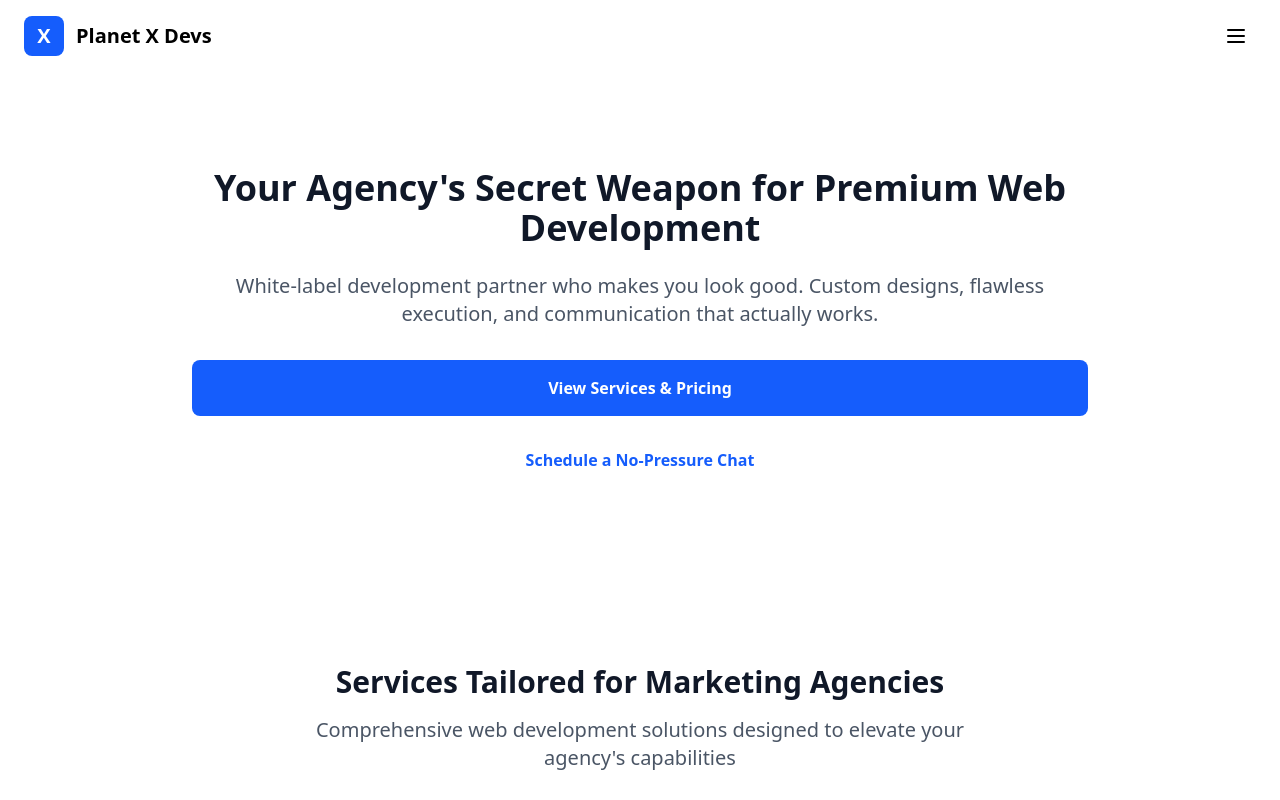
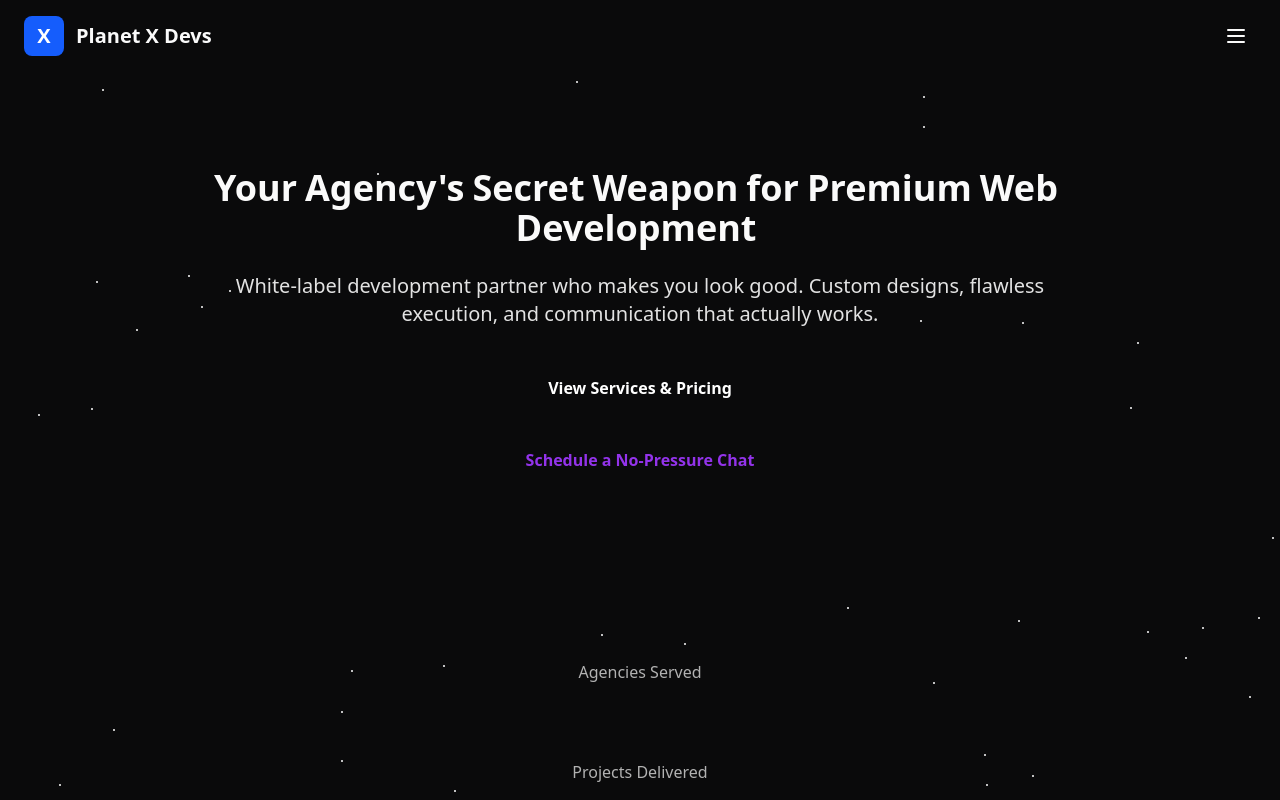
Before and after one commit to NateDogg97/Planet-X-Devs, a Next.js app: page / in a window 1280 px wide. Shown: the top 800 px of the page. Built offline with nearby package versions, Linux system fonts and the light colour scheme.

Commit message:
updated hero

```diff
--- a/package.json
+++ b/package.json
@@ -9,8 +9,10 @@
     "lint": "next lint"
   },
   "dependencies": {
+    "framer-motion": "^12.18.1",
     "next": "15.3.2",
     "react": "^19.0.0",
+    "react-countup": "^6.5.3",
     "react-dom": "^19.1.0",
     "resend": "^4.5.1"
   },
--- a/src/app/globals.css
+++ b/src/app/globals.css
@@ -3,18 +3,143 @@
 :root {
   --background: #ffffff;
   --foreground: #171717;
-  --nebula-black: #0A0A0B;
-  --nebula-purple: #6B46C1;
-  --nebula-violet: #9333EA;
-  --nebula-blue: #312E81;
-  --nebula-white: #FAFAFA;
 }
 
-@theme inline {
+@theme {
   --color-background: var(--background);
   --color-foreground: var(--foreground);
   --font-sans: var(--font-geist-sans);
   --font-mono: var(--font-geist-mono);
+
+  /* Nebula colors */
+  --color-nebula-black: #0A0A0B;
+  --color-nebula-purple: #6B46C1;
+  --color-nebula-violet: #9333EA;
+  --color-nebula-blue: #312E81;
+  --color-nebula-white: #FAFAFA;
+  --color-nebula-cyan: #06B6D4;
+
+  /* Nebula color opacity variants */
+  --color-nebula-purple-20: rgb(107 70 193 / 0.2);
+  --color-nebula-purple-30: rgb(107 70 193 / 0.3);
+  --color-nebula-violet-10: rgb(147 51 234 / 0.1);
+  --color-nebula-violet-20: rgb(147 51 234 / 0.2);
+  --color-nebula-violet-30: rgb(147 51 234 / 0.3);
+  --color-nebula-violet-50: rgb(147 51 234 / 0.5);
+}
+
+/* All keyframes defined here */
+@keyframes twinkle {
+  0%, 100% { opacity: 0.3; }
+  50% { opacity: 1; }
+}
+
+@keyframes float {
+  0%, 100% { transform: translateY(0px); }
+  50% { transform: translateY(-20px); }
+}
+
+@keyframes orbit {
+  from { transform: rotate(0deg) translateX(60px) rotate(0deg); }
+  to { transform: rotate(360deg) translateX(60px) rotate(-360deg); }
+}
+
+@keyframes pulse {
+  0%, 100% { opacity: 1; }
+  50% { opacity: 0.5; }
+}
+
+@keyframes floatUp {
+  from { transform: translateY(100vh) scale(0); }
+  to { transform: translateY(-100vh) scale(1); }
+}
+
+@keyframes fadeIn {
+  from { opacity: 0; }
+  to { opacity: 1; }
+}
+
+@keyframes fadeInUp {
+  from {
+    opacity: 0;
+    transform: translateY(30px);
+  }
+  to {
+    opacity: 1;
+    transform: translateY(0);
+  }
+}
+
+@layer utilities {
+  /* Gradient utilities */
+  .bg-gradient-nebula {
+    background-image: linear-gradient(135deg, var(--color-nebula-purple), var(--color-nebula-violet), var(--color-nebula-blue));
+  }
+
+  .bg-gradient-space {
+    background-image: linear-gradient(180deg, var(--color-nebula-black), var(--color-nebula-blue));
+  }
+
+  .bg-gradient-radial-nebula {
+    background-image: radial-gradient(circle, var(--color-nebula-violet-10), transparent);
+  }
+
+  .bg-gradient-planet {
+    background-image: radial-gradient(circle, var(--color-nebula-violet), var(--color-nebula-blue));
+  }
+
+  /* Shadow utilities */
+  .shadow-nebula {
+    box-shadow: 0 10px 40px rgb(147 51 234 / 0.3);
+  }
+
+  .shadow-nebula-lg {
+    box-shadow: 0 20px 60px rgb(147 51 234 / 0.4);
+  }
+
+  .shadow-glow {
+    box-shadow: 0 0 30px rgb(147 51 234 / 0.5);
+  }
+
+  /* Animation utilities */
+  .animate-twinkle {
+    animation: twinkle 3s ease-in-out infinite;
+  }
+
+  .animate-float {
+    animation: float 8s ease-in-out infinite;
+  }
+
+  .animate-orbit {
+    animation: orbit 20s linear infinite;
+  }
+
+  .animate-pulse-slow {
+    animation: pulse 4s cubic-bezier(0.4, 0, 0.6, 1) infinite;
+  }
+
+  .animate-float-up {
+    animation: floatUp 15s linear infinite;
+  }
+
+  .animate-fade-in {
+    animation: fadeIn 1s ease-out;
+  }
+
+  .animate-fade-in-up {
+    animation: fadeInUp 0.6s ease-out forwards;
+  }
+
+  /* Performance utilities */
+  .will-change-transform {
+    will-change: transform;
+  }
+
+  @media (prefers-reduced-motion: reduce) {
+    .motion-reduce\:animate-none {
+      animation: none !important;
+    }
+  }
 }
 
 @media (prefers-color-scheme: dark) {
--- a/src/components/layout/Hero.tsx
+++ b/src/components/layout/Hero.tsx
@@ -1,5 +1,11 @@
+'use client';
+
 import Link from 'next/link';
 import Icon from '../ui/Icon';
+import StarField from '../ui/StarField';
+import FloatingPlanet from '../ui/FloatingPlanet';
+import { motion } from 'framer-motion';
+import CountUp from 'react-countup';
 import { HeroProps } from '@/types';
 
 export default function Hero({
@@ -11,20 +17,34 @@ export default function Hero({
   className = ''
 }: HeroProps) {
   return (
-    <section className={`relative bg-gradient-to-br from-blue-50 to-indigo-100 dark:from-gray-900 dark:to-gray-800 ${className}`}>
-      <div className="container mx-auto px-6 py-24 lg:py-32">
+    <section className={`relative bg-nebula-black min-h-screen flex items-center overflow-hidden ${className}`}>
+      <StarField />
+      <FloatingPlanet size="medium" position={{ top: '20%', right: '10%' }} delay={0} />
+      <FloatingPlanet size="large" position={{ bottom: '30%', left: '5%' }} delay={2} />
+
+      <div className="relative z-10 container mx-auto px-6 py-24">
         <div className={`max-w-4xl ${centered ? 'mx-auto text-center' : ''}`}>
-          <h1 className="text-4xl md:text-5xl lg:text-6xl font-bold text-gray-900 dark:text-white mb-6">
-            {title}
+          <h1 className="text-4xl md:text-5xl lg:text-6xl font-bold text-nebula-white mb-6">
+            {title.split(' ').map((word, index) => (
+              <motion.span
+                key={index}
+                initial={{ opacity: 0, y: 20 }}
+                animate={{ opacity: 1, y: 0 }}
+                transition={{ delay: index * 0.1 }}
+                className="inline-block mr-2"
+              >
+                {word}
+              </motion.span>
+            ))}
           </h1>
-          <p className="text-xl md:text-2xl text-gray-600 dark:text-gray-300 mb-8">
+          <p className="text-xl md:text-2xl text-nebula-white opacity-90 mb-8">
             {subtitle}
           </p>
 
           {bullets && bullets.length > 0 && (
             <div className={`space-y-3 mb-8 ${centered ? 'text-left max-w-2xl mx-auto' : ''}`}>
               {bullets.map((bullet, index) => (
-                <div key={index} className="flex items-center text-lg text-gray-700 dark:text-gray-200">
+                <div key={index} className="flex items-center text-lg text-nebula-white">
                   <Icon name="check" className="text-green-500 mr-3 flex-shrink-0" />
                   <span>{bullet}</span>
                 </div>
@@ -38,10 +58,10 @@ export default function Hero({
                 <Link
                   key={index}
                   href={action.href}
-                  className={`px-8 py-4 font-semibold rounded-lg transition-colors inline-block ${
+                  className={`px-8 py-4 font-semibold rounded-full transition-all duration-300 inline-block ${
                     action.variant === 'primary'
-                      ? 'bg-blue-600 text-white hover:bg-blue-700'
-                      : 'bg-white text-blue-600 border-2 border-blue-600 hover:bg-blue-50'
+                      ? 'bg-gradient-nebula text-white shadow-glow hover:shadow-nebula-lg hover:scale-105'
+                      : 'border-2 border-nebula-purple text-nebula-violet hover:bg-nebula-purple hover:text-white'
                   }`}
                 >
                   {action.text}
@@ -49,6 +69,27 @@ export default function Hero({
               ))}
             </div>
           )}
+
+          <div className="flex flex-col sm:flex-row justify-center items-center gap-8 sm:gap-12 mt-16 pt-16 border-t border-nebula-purple-30">
+            <div className="text-center">
+              <div className="text-3xl font-bold bg-gradient-to-r from-nebula-cyan to-nebula-purple bg-clip-text text-transparent">
+                <CountUp end={50} duration={2.5} suffix="+" />
+              </div>
+              <p className="text-nebula-white/70 mt-2">Agencies Served</p>
+            </div>
+            <div className="text-center">
+              <div className="text-3xl font-bold bg-gradient-to-r from-nebula-cyan to-nebula-purple bg-clip-text text-transparent">
+                <CountUp end={200} duration={2.5} suffix="+" />
+              </div>
+              <p className="text-nebula-white/70 mt-2">Projects Delivered</p>
+            </div>
+            <div className="text-center">
+              <div className="text-3xl font-bold bg-gradient-to-r from-nebula-cyan to-nebula-purple bg-clip-text text-transparent">
+                <CountUp end={10} duration={2.5} suffix="+" />
+              </div>
+              <p className="text-nebula-white/70 mt-2">Platforms Mastered</p>
+            </div>
+          </div>
         </div>
       </div>
     </section>
--- /dev/null
+++ b/src/components/ui/FloatingPlanet.tsx
@@ -0,0 +1,25 @@
+'use client';
+
+interface FloatingPlanetProps {
+  size: 'small' | 'medium' | 'large';
+  position: { top?: string; bottom?: string; left?: string; right?: string };
+  delay?: number;
+}
+
+export default function FloatingPlanet({ size, position, delay = 0 }: FloatingPlanetProps) {
+  const sizes = {
+    small: 'w-20 h-20',
+    medium: 'w-32 h-32',
+    large: 'w-40 h-40'
+  };
+
+  return (
+    <div
+      className={`absolute ${sizes[size]} bg-gradient-planet rounded-full opacity-50 animate-float will-change-transform`}
+      style={{
+        ...position,
+        animationDelay: `${delay}s`,
+      }}
+    />
+  );
+}
--- /dev/null
+++ b/src/components/ui/StarField.tsx
@@ -0,0 +1,47 @@
+'use client';
+
+import { useEffect, useState } from 'react';
+
+interface Star {
+  id: number;
+  top: number;
+  left: number;
+  delay: number;
+  duration: number;
+}
+
+export default function StarField() {
+  const [stars, setStars] = useState<Star[]>([]);
+
+  useEffect(() => {
+    const generatedStars = [...Array(50)].map((_, i) => ({
+      id: i,
+      top: Math.random() * 100,
+      left: Math.random() * 100,
+      delay: Math.random() * 5,
+      duration: 3 + Math.random() * 2
+    }));
+    setStars(generatedStars);
+  }, []);
+
+  if (stars.length === 0) {
+    return <div className="absolute inset-0 overflow-hidden" />;
+  }
+
+  return (
+    <div className="absolute inset-0 overflow-hidden">
+      {stars.map((star) => (
+        <div
+          key={star.id}
+          className="absolute w-[2px] h-[2px] bg-white rounded-full animate-twinkle"
+          style={{
+            top: `${star.top}%`,
+            left: `${star.left}%`,
+            animationDelay: `${star.delay}s`,
+            animationDuration: `${star.duration}s`
+          }}
+        />
+      ))}
+    </div>
+  );
+}
--- a/tailwind.config.js
+++ /dev/null
@@ -1,67 +0,0 @@
-/** @type {import('tailwindcss').Config} */
-module.exports = {
-  content: [
-    './src/pages/**/*.{js,ts,jsx,tsx,mdx}',
-    './src/components/**/*.{js,ts,jsx,tsx,mdx}',
-    './src/app/**/*.{js,ts,jsx,tsx,mdx}',
-  ],
-  theme: {
-    extend: {
-      colors: {
-        nebula: {
-          black: '#0A0A0B',
-          purple: '#6B46C1',
-          violet: '#9333EA',
-          blue: '#312E81',
-          gray: '#1F2937',
-          white: '#FAFAFA',
-          cyan: '#06B6D4',
-          // Add opacity variants for common use cases
-          'purple-20': 'rgba(107, 70, 193, 0.2)',
-          'purple-30': 'rgba(107, 70, 193, 0.3)',
-          'violet-10': 'rgba(147, 51, 234, 0.1)',
-          'violet-20': 'rgba(147, 51, 234, 0.2)',
-          'violet-30': 'rgba(147, 51, 234, 0.3)',
-          'violet-50': 'rgba(147, 51, 234, 0.5)',
-        }
-      },
-      backgroundImage: {
-        'gradient-nebula': 'linear-gradient(135deg, #6B46C1, #9333EA, #312E81)',
-        'gradient-space': 'linear-gradient(180deg, #0A0A0B, #312E81)',
-        'gradient-radial-nebula': 'radial-gradient(circle, rgba(147, 51, 234, 0.1), transparent)',
-        'gradient-planet': 'radial-gradient(circle, #9333EA, #312E81)',
-      },
-      animation: {
-        'twinkle': 'twinkle 3s ease-in-out infinite',
-        'float': 'float 8s ease-in-out infinite',
-        'orbit': 'orbit 20s linear infinite',
-        'pulse-slow': 'pulse 4s cubic-bezier(0.4, 0, 0.6, 1) infinite',
-        'float-up': 'floatUp 15s linear infinite',
-      },
-      keyframes: {
-        twinkle: {
-          '0%, 100%': { opacity: '0.3' },
-          '50%': { opacity: '1' }
-        },
-        float: {
-          '0%, 100%': { transform: 'translateY(0px)' },
-          '50%': { transform: 'translateY(-20px)' }
-        },
-        orbit: {
-          'from': { transform: 'rotate(0deg) translateX(60px) rotate(0deg)' },
-          'to': { transform: 'rotate(360deg) translateX(60px) rotate(-360deg)' }
-        },
-        floatUp: {
-          'from': { transform: 'translateY(100vh) scale(0)' },
-          'to': { transform: 'translateY(-100vh) scale(1)' }
-        }
-      },
-      boxShadow: {
-        'nebula': '0 10px 40px rgba(147, 51, 234, 0.3)',
-        'nebula-lg': '0 20px 60px rgba(147, 51, 234, 0.4)',
-        'glow': '0 0 30px rgba(147, 51, 234, 0.5)',
-      }
-    },
-  },
-  plugins: [],
-}
```
Also changed, not shown: 1 other file (tests, documents, lock files or other folders).
